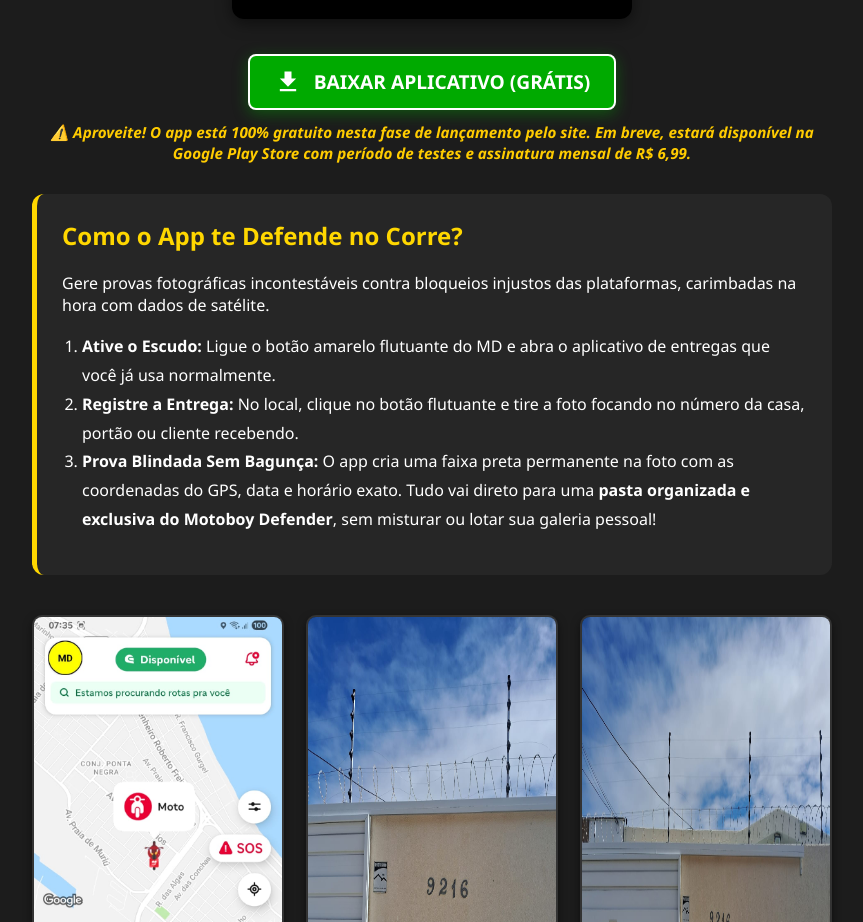
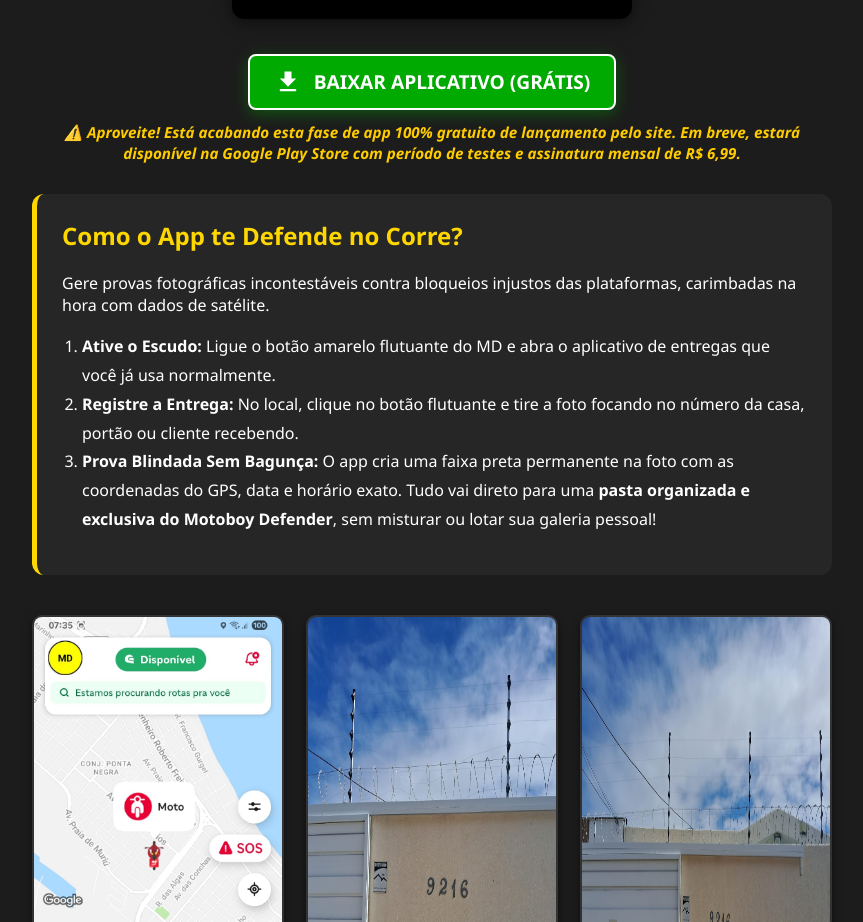
Before and after one commit to MotoboyDefender/motoboydefender, a plain HTML site: page index.html in a window 1280 px wide. Shown: the part 960-1882 px from the top of the page, without its empty margins (208-1071 px from the left). Drawn offline with Linux system fonts and the light colour scheme.

Commit message:
index.html

```diff
--- a/index.html
+++ b/index.html
@@ -190,7 +190,7 @@
             </a>
             <!-- Aviso inteligente de urgência e transparência -->
             <p style="color: #ffcc00; font-size: 0.95em; margin-top: 12px; font-weight: bold; font-style: italic; padding: 0 10px; line-height: 1.4;">
-                ⚠️ Aproveite! O app está 100% gratuito nesta fase de lançamento pelo site. Em breve, estará disponível na Google Play Store com período de testes e assinatura mensal de R$ 6,99.
+                ⚠️ Aproveite! Está acabando esta fase de app 100% gratuito de lançamento pelo site. Em breve, estará disponível na Google Play Store com período de testes e assinatura mensal de R$ 6,99.
             </p>
         </div>
 
```
